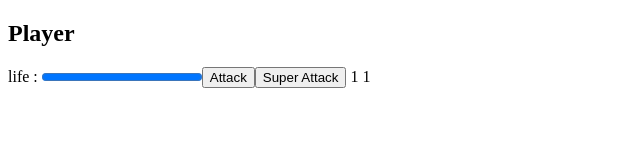
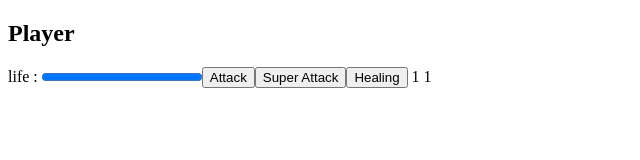
Before and after one commit to Nicolas-Puchois/MonsterSlayer-Angular, an Angular app: page / in a window 1280 px wide. Shown: the top 160 px of the page, without its empty margins (0-640 px from the left). Built offline with nearby package versions, Linux system fonts and the light colour scheme.

Commit message:
feat(): add heal button

```diff
--- a/src/app/player/playeraction/playeraction.component.html
+++ b/src/app/player/playeraction/playeraction.component.html
@@ -1,4 +1,5 @@
 <button (click)="attackAction()">Attack</button>
 <button (click)="superAttackAction()">Super Attack</button>
+<button (click)="healAction()">Healing</button>
 {{ this.attack}}
 {{ this.superAttack }}
```
